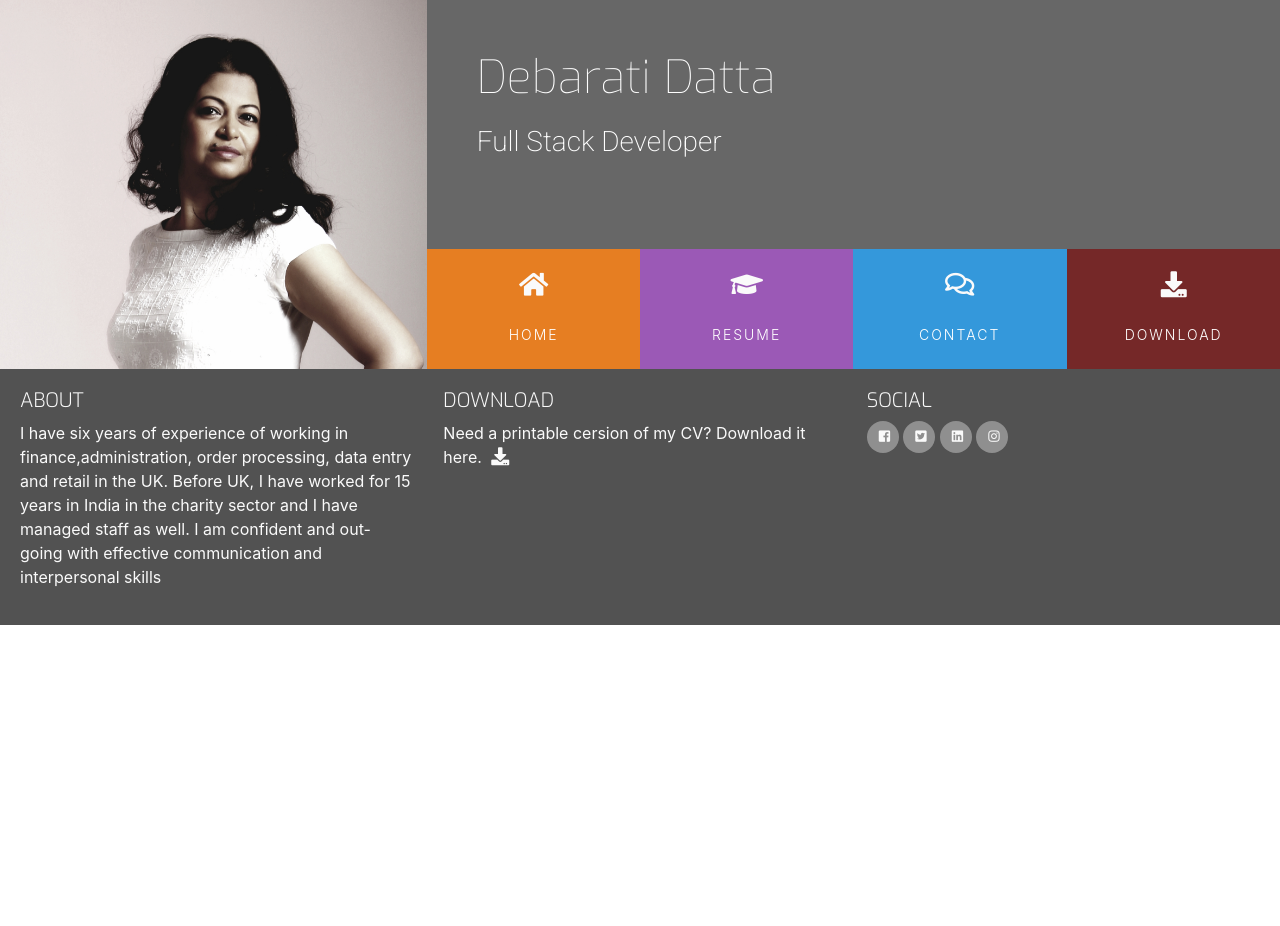
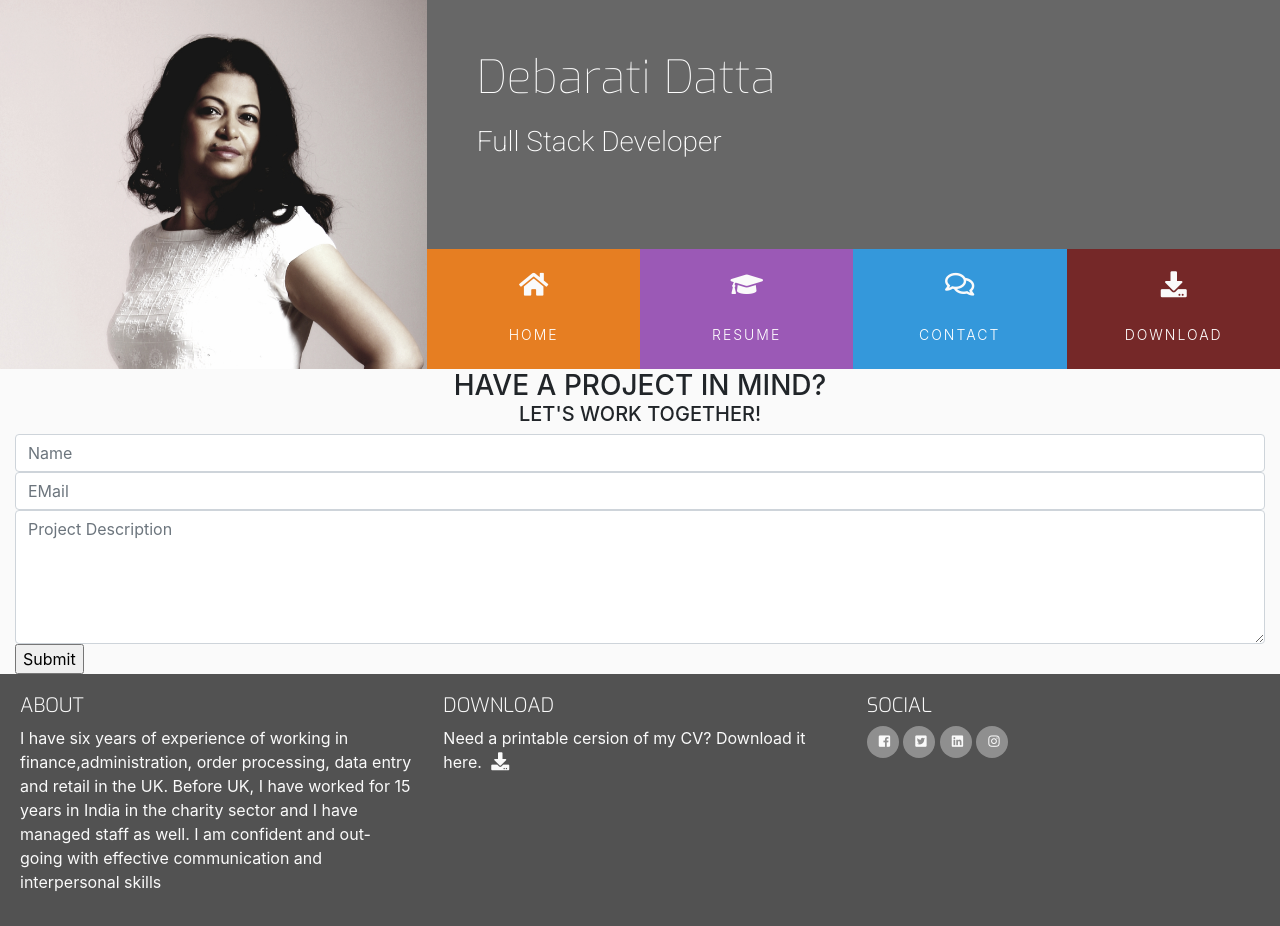
Before and after one commit to debarati-datta/My-Resume-Project, a plain HTML site: page contact.html in a window 1280 px wide. Before the commit the page ends 800 px from the top, so only its background shows below. Drawn offline with nearby package versions, Linux system fonts and the light colour scheme.

Commit message:
test commit while working on contact.html

```diff
--- a/assets/css/style.css
+++ b/assets/css/style.css
@@ -334,3 +334,8 @@ footer {
 
     margin-bottom: 30px;
 }
+
+.bg-color-contact {
+    background-color: #fafafa;
+
+}
--- a/contact.html
+++ b/contact.html
@@ -54,6 +54,25 @@
     </header>
 
     <section>
+        <div class="container-fluid">
+            <div class="row bg-color-contact">
+                <div class="col">
+                    <h3 class="contact-heading uppercase text-center">Have a project in mind?</h3>
+                    <h5 class="uppercase text-center">Let's work together!</h5>
+                        <div class="center-form">
+                            <form>
+
+                            <input type="text" name="name" id="fullname" class="form-control" placeholder="Name" required/>
+                            <input type="text" name="email" id="emailaddress" class="form-control" placeholder="EMail" required/>
+                            <textarea rows="5" name="projectsummary" id="projectsummary" class="form-control" placeholder="Project Description" required></textarea>
+                            <input type="submit" value="Submit">
+
+
+                            </form>
+                        </div>
+                </div>
+            </div>
+        </div>
 
     </section>
 
```
Also changed, not shown: index.html (+1 -4 lines).
